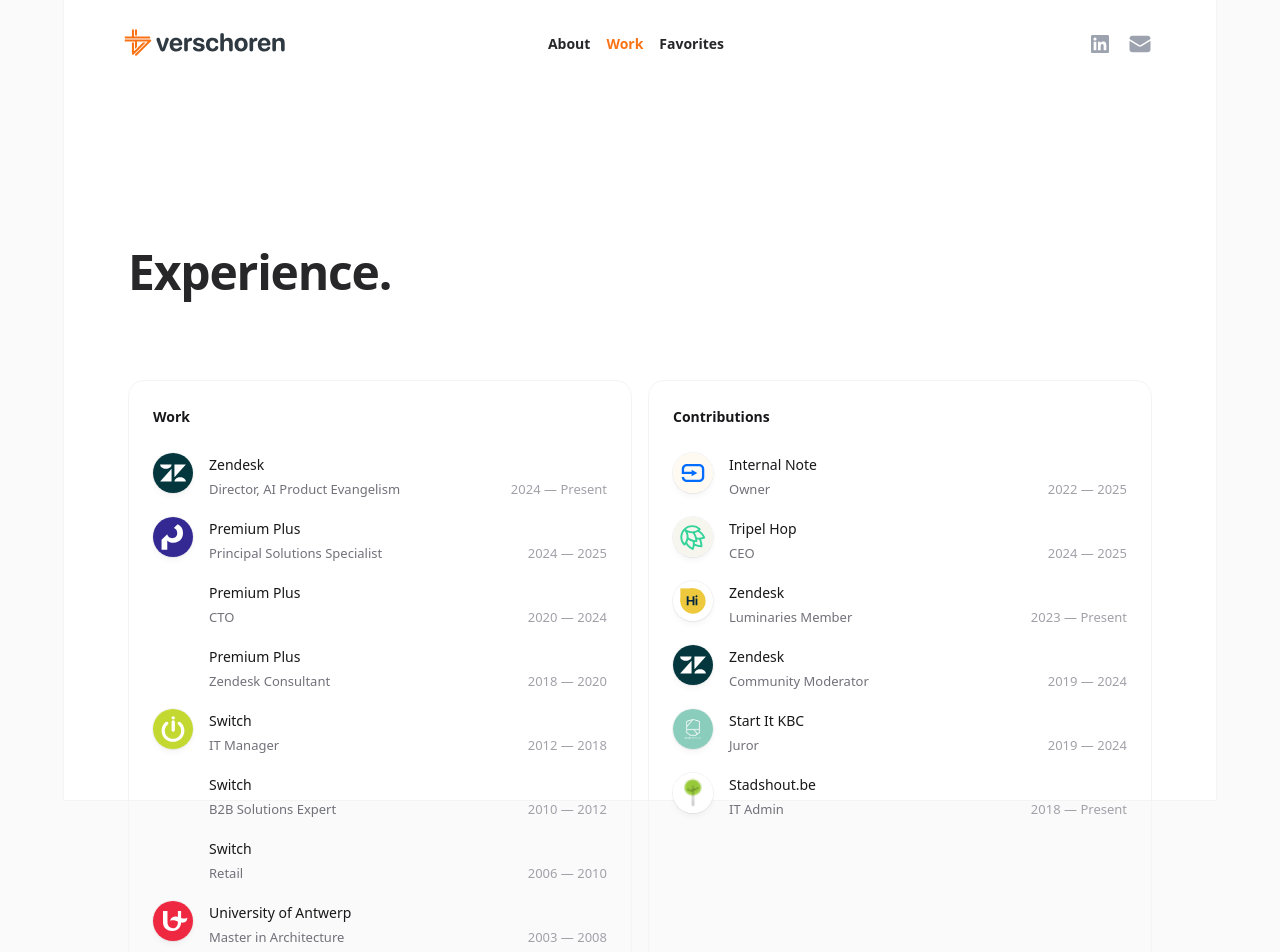
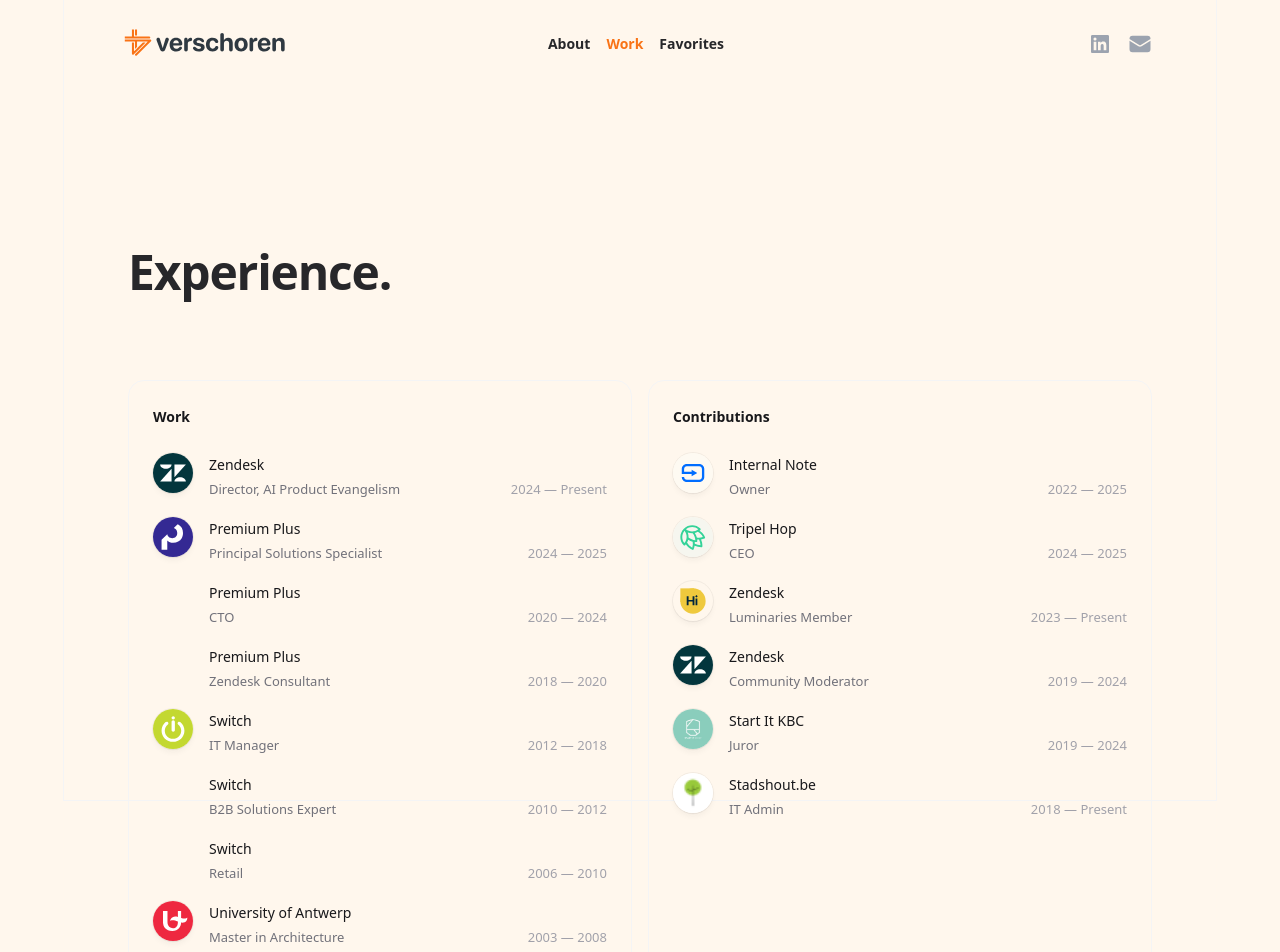
Before and after one commit to verschoren/verschoren, a website: page docs/work/index.html in a window 1280 px wide. Shown: the top 952 px of the page. Drawn offline with Linux system fonts and the light colour scheme.

Commit message:
Fix colors

```diff
--- a/docs/work/index.html
+++ b/docs/work/index.html
@@ -12,10 +12,10 @@
     <meta name="theme-color" content="#18181b" media="(prefers-color-scheme: dark)" />
     <link rel="stylesheet" href="/css/style.css" />
   </head>
-  <body class="flex h-full flex-col bg-zinc-50 dark:bg-black">
+  <body class="flex h-full flex-col bg-orange-50 dark:bg-black">
     <div>
       <div class="fixed inset-0 flex justify-center sm:px-8">
-        <div class="flex w-full max-w-7xl lg:px-8"><div class="w-full bg-white ring-1 ring-zinc-100 dark:bg-zinc-900 dark:ring-zinc-300/20"></div></div>
+        <div class="flex w-full max-w-7xl lg:px-8"><div class="w-full bg-orange-50 ring-1 ring-zinc-100 dark:bg-zinc-900 dark:ring-zinc-300/20"></div></div>
       </div>
       <div class="relative">
         <!-- Header -->
@@ -433,6 +433,6 @@
   gtag('js', new Date());
 
   gtag('config', 'G-BQ1VBYCKX8');
-</script>    <script src="https://static.zdassets.com/ekr/snippet.js?key=6f197e73-dafd-47d8-83cc-5b09c0ba8fa1" id="ze-snippet" data-nscript="afterInteractive"></script>
+</script>
   </body>
 </html>
```
Also changed, not shown: docs/404.html (+2 -2 lines), docs/about/index.html (+2 -2 lines), docs/appearances/index.html (+3 -3 lines), docs/favorites/index.html (+3 -3 lines), docs/privacy/index.html (+3 -3 lines), docs/projects/index.html (+3 -3 lines), docs/values/index.html (+3 -3 lines), docs/css/style.css.
